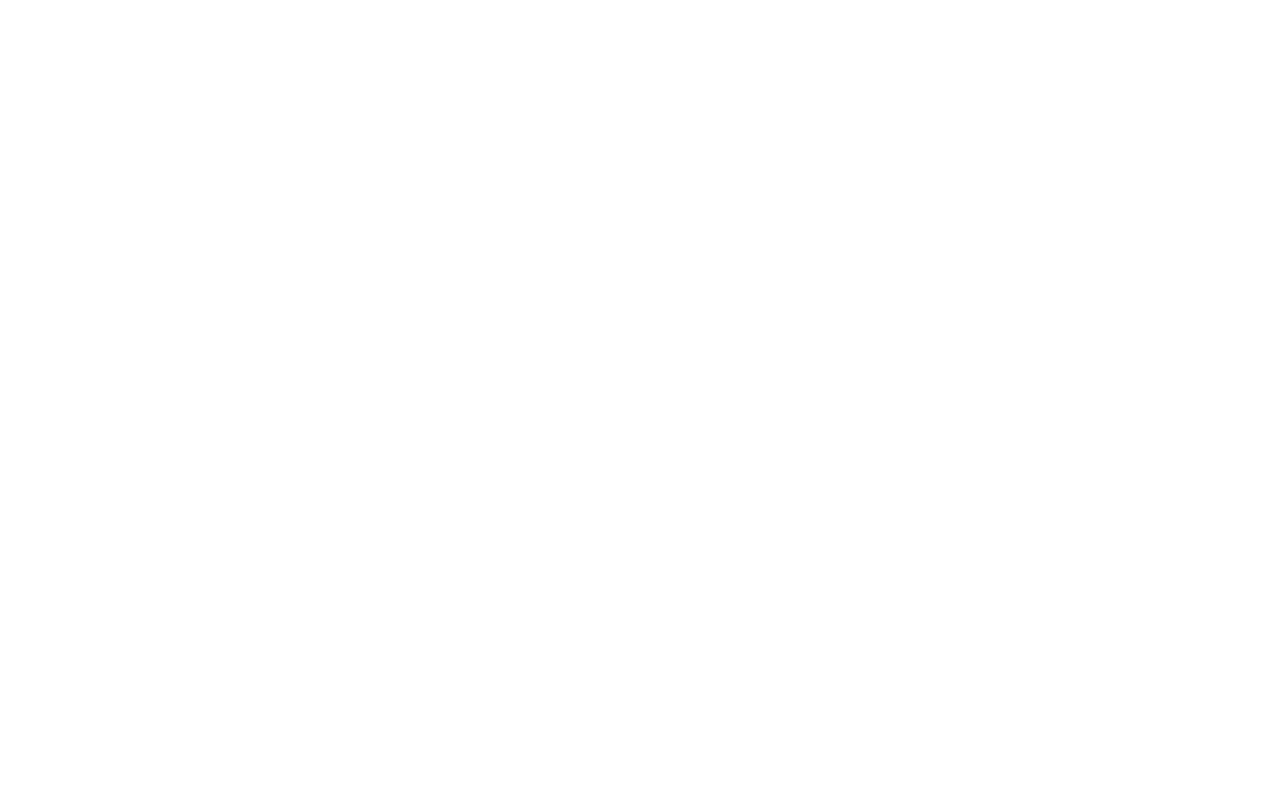
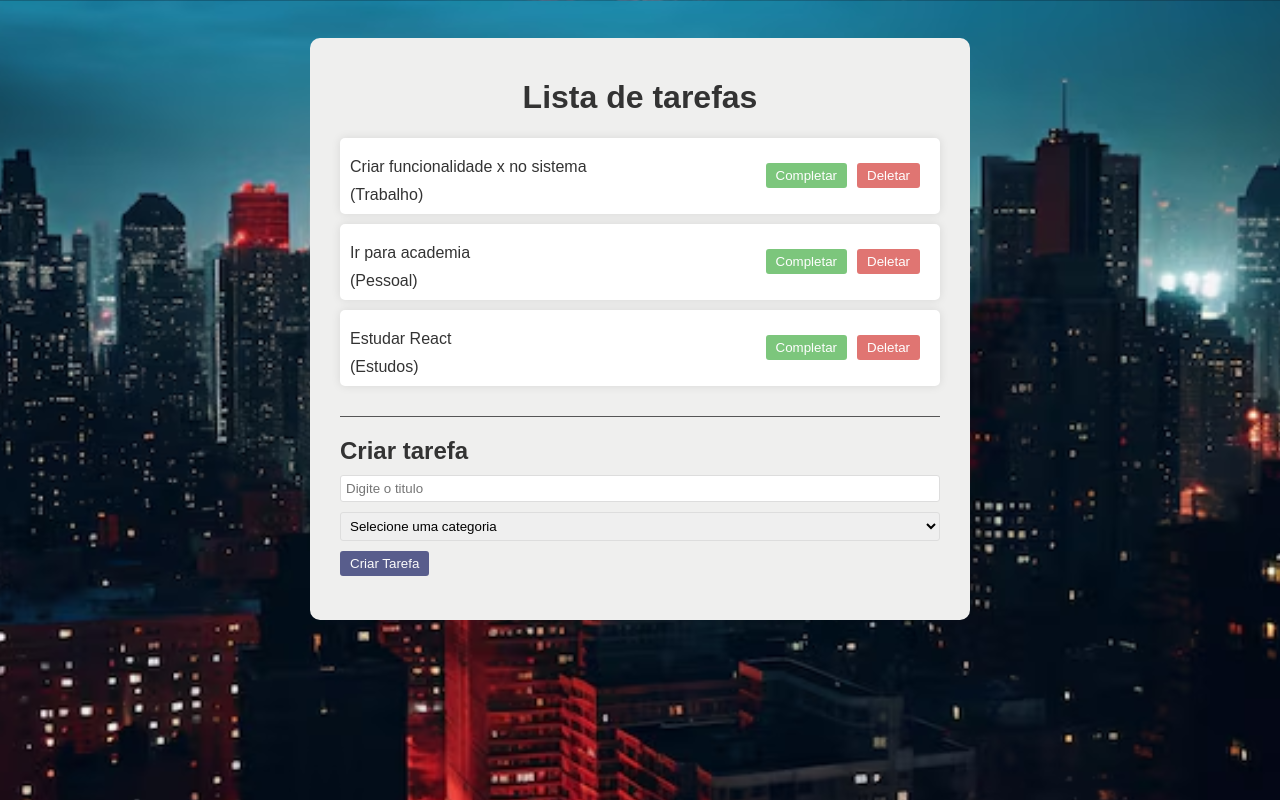
Before and after one commit to julioLchaves/Desafio-react-da-Bia, a React (Vite) app: page / in a window 1280 px wide. Shown: the top 800 px of the page. Built offline with nearby package versions, Linux system fonts and the light colour scheme.

Commit message:
Atualizando o formulario

```diff
--- /dev/null
+++ b/src/App.css
@@ -0,0 +1,87 @@
+body{
+    font-family: Arial;
+    background-color: #f4f4f4;
+    padding: 30px;
+    color: #333;
+    background-image: url('./img/bela-vista-da-cidade_23-2151002662.avif');
+    background-position: center;
+    background-size: cover;
+}
+
+.app{
+    max-width: 600px;
+    margin: 0 auto 300px;
+    background-color: #efefee;
+    padding: 20px 30px;
+    border-radius: 10px;
+}
+
+h1{
+    text-align: center;
+}
+
+h2{
+    margin-bottom: 10px;
+}
+
+p{
+    margin: 10px 0;
+}
+
+input{
+    box-sizing: border-box;
+}
+
+button{
+    background-color: #333974;
+    color:#fff;
+    padding: 5px 10px;
+    margin-right: 10px;
+    border: none;
+    border-radius: 3px;
+    cursor: pointer;
+    opacity: .8;
+    transition: .3s;
+}
+
+button:hover{
+    opacity: 1;
+}
+
+.todo-list{
+    margin-bottom: 20px;
+    padding-bottom: 20px;
+    border-bottom: 1px solid #555;
+}
+
+.todo{
+    background-color: #fff;
+    box-shadow: 0 0 10px rgba(0,0,0,0.1);
+    padding: 10px;
+    margin-bottom: 10px;
+    border-radius: 5px;
+    display: flex;
+    justify-content: space-between;
+    align-items: center;
+}
+
+.complete{
+    background-color: #5cb85c;
+}
+
+.remove{
+    background-color: #d9534f;
+}
+
+.todo-form{
+  padding-bottom: 1.5rem;
+}
+
+input,
+select{
+    padding: 5px;
+    margin-bottom: 10px;
+    border: 1px solid #DDD;
+    border-radius: 3px;
+    width: 100%;
+}
--- a/src/App.jsx
+++ b/src/App.jsx
@@ -1,34 +1,54 @@
-import { useState } from 'react'
+import { useState } from 'react';
 
+import './App.css';
+import Todo from './components/Todo';
+import TodoForm from './components/TodoForm';
 
 function App() {
-  const [todos, setTodos]= useState([
+  const [todos, setTodos] = useState([
     {
-      id:1,
+      id: 1,
       text: "Criar funcionalidade x no sistema",
       category: "Trabalho",
+      isCompleted: false,
+    },
+    {
+      id: 2,
+      text: "Ir para academia",
+      category: "Pessoal",
+      isCompleted: false,
+    },
+    {
+      id: 3,
+      text: "Estudar React",
+      category: "Estudos",
+      isCompleted: false,
+    },
+  ]);
+
+  const addTodo= (text, category)=> {
+    const newTodos=[...todos,{
+      id: Math.floor(Math.random()*10000),
+      text,
+      category,
       isCompleted:false,
     },
-    {
-      id:2,
-      text:"Ir para academia",
-      category:"Pessoal",
-      isCompleted:false,
-    },
-    {
-      id:3,
-      text: "Estudar React",
-      category:"Estudos",
-      isCompleted:false,
-    }
-  ])
+  ];
+
+  setTodos(newTodos);
+  };
 
   return (
-
-    <div className='app'>
-
+    <div className="app">
+      <h1>Lista de tarefas</h1>
+      <div className="todo-list">
+        {todos.map((todo) => (
+          <Todo key={todo.id} todo={todo}/>
+        ))}
+      </div>
+      <TodoForm addTodo={addTodo}/>
     </div>
-  )
+  );
 }
 
-export default App
+export default App;
--- a/src/components/TodoForm.jsx
+++ b/src/components/TodoForm.jsx
@@ -1,12 +1,27 @@
-import React from 'react'
+import { useState } from 'react'
 
-const TodoForm = () => {
+const TodoForm = (addTodo) => {
+    const [value, setValue]= useState("");
+    const [category, setCategory]= useState("");
+
+    const handleSubmit= (e)=>{
+        e.preventDefault();
+        if(!value || !category) return;
+        addTodo(value, category);
+        setValue ("");
+        setCategory ("");
+    }
+
   return (
     <div className="todo-form">
+
       <h2>Criar tarefa</h2>
-      <form>
-        <input type="text" placeholder='Digite o titulo'/>
-        <select>
+      <form onSubmit={handleSubmit}>
+        <input type="text" placeholder='Digite o titulo'
+        value={value}
+        onChange={(e)=>setValue(e.target.value)}
+        />
+        <select value={category} onChange={(e)=>setCategory(e.target.category)}>
             <option value="">Selecione uma categoria</option>
             <option value="Trabalho">Trabalho</option>
             <option value="Pessoal">Pessoal</option>
```
